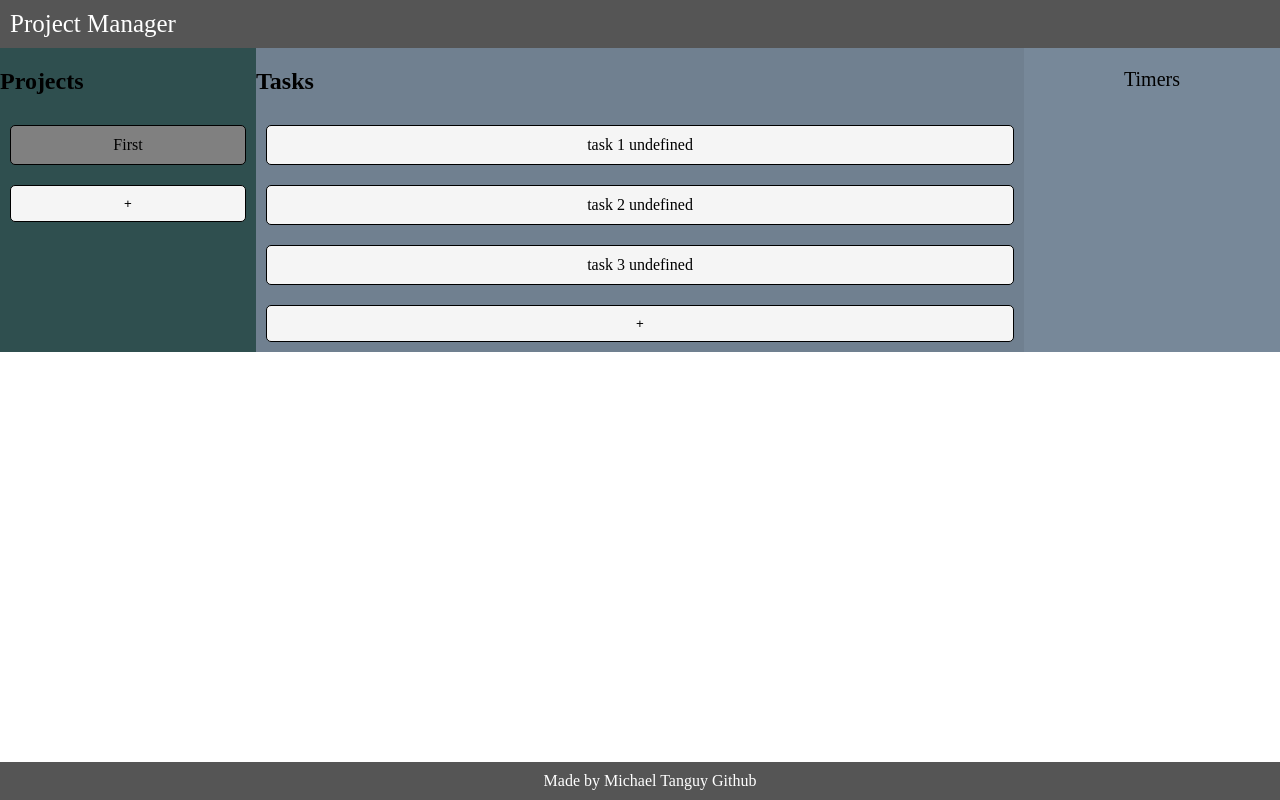
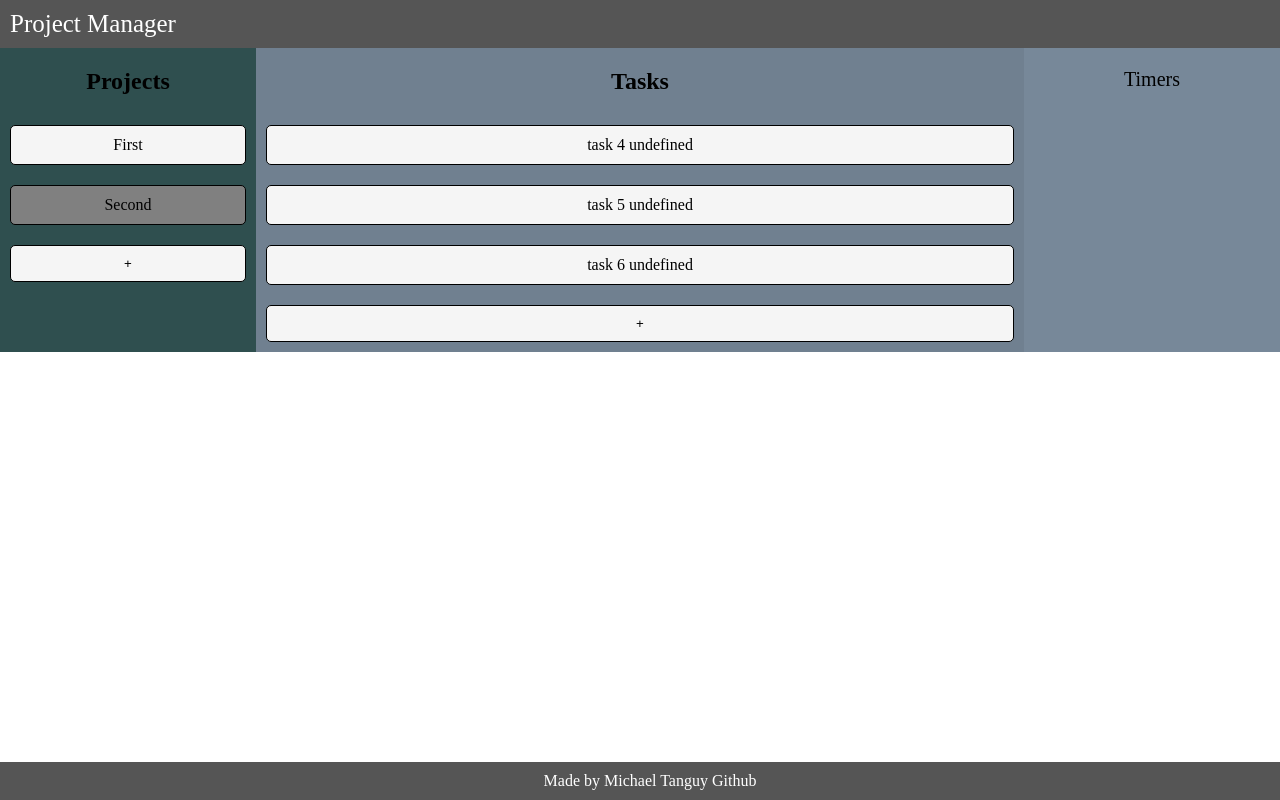
Before and after one commit to MiKhai37/todo-list, a website built with webpack: page dist/index.html in a window 1280 px wide. Built offline with nearby package versions, Linux system fonts and the light colour scheme.

Commit message:
Bug current project

```diff
--- a/src/index.js
+++ b/src/index.js
@@ -2,12 +2,13 @@ import './style.css';
 import './overlayStyle.css';
 import Task from './modules/Task';
 import Project from './modules/Project';
-import UI from './modules/UI'
+//import UI from './modules/UI'
 
 
 const firstProject = new Project('First', 'This is a test project');
+const secondProject = new Project('Second', 'This is a test project');
 
-const projectsArr = [firstProject];
+const projects = [firstProject, secondProject];
 
 const task1 = new Task('task 1', 'This is the description of the first task');
 const task2 = new Task('task 2', 'task 2 description');
@@ -16,8 +17,14 @@ firstProject.addTask(task1);
 firstProject.addTask(task2);
 firstProject.addTask(task3);
 
+const task4 = new Task('task 4', 'This is the description of the first task');
+const task5 = new Task('task 5', 'task 5 description');
+const task6 = new Task('task 6', 'task 6 description');
+secondProject.addTask(task4);
+secondProject.addTask(task5);
+secondProject.addTask(task6);
 
-let currentProject = firstProject;
+var currentProject = secondProject;
 
 function renderDivProjects(projects, currentProject) {
   const projectsDiv = document.createElement('div');
@@ -30,28 +37,30 @@ function renderDivProjects(projects, currentProject) {
   projects.forEach(project => {
     const projectDiv = document.createElement('div');
     projectDiv.classList.add('project');
-    projectDiv.textContent = project.title
+    projectDiv.textContent = project.title;
 
     // Highlight the current project
     if (project == currentProject) {
-      projectDiv.style.backgroundColor = 'grey'
+      projectDiv.style.backgroundColor = 'grey';
     };
 
-    projectDiv.addEventListener('click', (e) => {
-      console.log(e);
+    projectDiv.addEventListener('click', () => {
       currentProject = project;
-      console.log(currentProject.title);
+      console.log(currentProject)
+      console.log(project)
       document.body.replaceChild(renderInit(), document.body.childNodes[2]);
     });
     projectsDiv.appendChild(projectDiv);
   });
+
   const addProjectBtn = document.createElement('button');
     addProjectBtn.classList.add('project');
     addProjectBtn.textContent = '+';
     addProjectBtn.addEventListener('click', (e) => {
       console.log(e)
-      overlayOn();
+      //overlayOn();
       projects.push(new Project('New', 'This is a test project'));
+
       document.body.replaceChild(renderInit(), document.body.childNodes[2]);
   });
   projectsDiv.appendChild(addProjectBtn);
@@ -85,14 +94,10 @@ function renderDivTasks(project) {
   addTaskBtn.classList.add('task');
   addTaskBtn.textContent = '+';
 
-
-
   addTaskBtn.addEventListener('click', (e) => {
     console.log(e);
     project.addTask(new Task('title', 'description', project, 'normal'));
     console.log(project);
-
-
 
     document.body.replaceChild(renderInit(), document.body.childNodes[2]);
   })
@@ -142,8 +147,8 @@ function renderOverlayProject() {
   addBtn.addEventListener('click', (e) => {
     const title = document.querySelector('.title-input').value;
     const description = document.querySelector('.description-input').value;
-    projectsArr.push(new Project(title, description));
-    renderDivProjects(projectsArr, currentProject)
+    projects.push(new Project(title, description));
+    renderDivProjects(projects, currentProject)
     overlayOff();
   })
 
@@ -156,10 +161,6 @@ function overlayOn() {
 
 function overlayOff() {
   document.querySelector('.project-overlay').style.display = 'none';
-}
-
-function addProject(projectList) {
-  projectList.push(new Project('New Project', 'some todos'))
 }
 
 function renderInit() {
@@ -184,7 +185,7 @@ function renderInit() {
     timersTitle.textContent = 'Timers'
     timers.appendChild(timersTitle)
 
-    flexContainer.appendChild(renderDivProjects(projectsArr, currentProject));
+    flexContainer.appendChild(renderDivProjects(projects, currentProject));
     flexContainer.appendChild(renderDivTasks(currentProject));
     flexContainer.appendChild(timers);
 
@@ -192,8 +193,7 @@ function renderInit() {
     element.appendChild(flexContainer);
     element.appendChild(footer);
 
-    element.appendChild(renderOverlayProject())
-
+    //element.appendChild(renderOverlayProject())
     return element;
   }
 
--- a/src/modules/Project.js
+++ b/src/modules/Project.js
@@ -1,8 +1,7 @@
 export default class Project {
-    constructor(title, description = '', main = false) {
+    constructor(title, description = '') {
         this.title = title;
         this.description = description;
-        this.main = main;
         this.tasks = [];
     }
     addTask(Task) {
--- a/src/modules/UI.js
+++ b/src/modules/UI.js
@@ -46,7 +46,7 @@ export default class UI {
         element.appendChild(footer);
 
         element.appendChild(divOverlayProject())
-        //element.innerHTML = "<h1>ToDo App</h1>"
+
         return element;
       }
 
--- a/src/style.css
+++ b/src/style.css
@@ -34,6 +34,7 @@ a:hover{
 }
 
 .projects {
+    text-align: center;
     display: flex;
     flex-direction: column;
     flex: 1;
@@ -50,6 +51,7 @@ a:hover{
 }
 
 .tasks {
+    text-align: center;
     display: flex;
     flex-direction: column;
     flex: 3;
```
